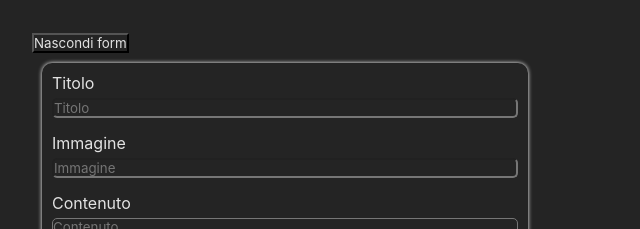
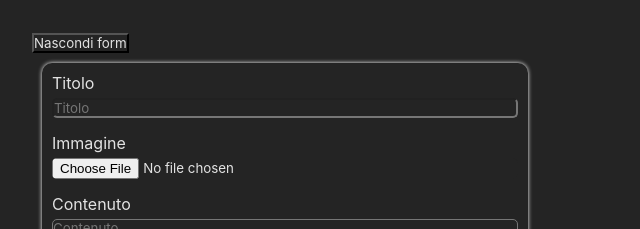
Before and after one commit to emilianogastaldo/react-form, a React (Vite) app: page / in a window 1280 px wide. Both pictures are taken after a click on the button "Mostra form". Shown: the top 229 px of the page, without its empty margins (0-640 px from the left). Built offline with nearby package versions, Linux system fonts and the light colour scheme; no server answers.

Commit message:
esempio di dialog

```diff
--- a/src/components/Form.jsx
+++ b/src/components/Form.jsx
@@ -11,7 +11,7 @@ const formTemplate = {
         default: ''
     },
     image: {
-        type:'text',
+        type:'file',
         label:'Immagine',
         default: ''
 
@@ -92,9 +92,12 @@ const Form = () => {
     // Funzione per il submit del form
     const handleSubmit = async e =>{
         e.preventDefault();
-        console.log(formData);
         try{
-            const res = await axios.post('http://localhost:8000/posts', formData);
+            const res = await axios.post('http://localhost:8000/posts', formData, {
+                headers: {
+                    "Content-Type":"multipart/form-data"
+                }
+            });
         }catch(err){
             console.error(err)
         }
@@ -133,6 +136,18 @@ const Form = () => {
                                         placeholder={label}
                                         value={formData[name]}
                                         onChange={e => changeData(name, e.target.value)}
+                                    />
+                                </label>
+                            )
+                        case 'file':
+                            return(
+                                <label className="flex-column" key={`form-element${index}`}>
+                                    {label}
+                                    <input
+                                        name={name}
+                                        type="file"
+                                        placeholder={label}
+                                        onChange={e => changeData(name, e.target.files[0])}
                                     />
                                 </label>
                             )
--- a/src/components/PostCard.css
+++ b/src/components/PostCard.css
@@ -22,4 +22,7 @@
     &:not(.available){
       opacity: .5;
     }
+    dialog{
+      position: relative;
+    }
   }
--- a/src/components/PostCard.jsx
+++ b/src/components/PostCard.jsx
@@ -1,3 +1,4 @@
+import { useState } from 'react';
 import './PostCard.css'
 import axios from 'axios';
 const apiUrl = import.meta.env.VITE_BASE_API_URL;
@@ -14,8 +15,12 @@ const PostCard = ({id, title, content, imageUrl, category, tags, published}) =>
             console.error(err);
         }
     }
+
+    const [deleteMode, setDeleteMode] = useState(false);
+
      return (
         <div className={`post ${published ? 'available' : ''}`}>
+
             <div className="card-image">
                 <img src={imageUrl} alt={title} />
             </div>
@@ -37,7 +42,13 @@ const PostCard = ({id, title, content, imageUrl, category, tags, published}) =>
                     {content || "Descrizione non disponibile"}
                 </p>
             </div>
-            <button onClick={() => (deletePost(id))}>Elimina</button>
+            <button onClick={() => setDeleteMode(true)}>Elimina</button>
+            <dialog open={deleteMode}>
+                <h3>Sei sicuro?</h3>
+                <p>Se procedi eliminerai il {title}</p>
+                <button>Elimina post</button>
+                <button onClick={() => setDeleteMode(false)}>Torna indietro</button>
+            </dialog>
         </div>
      )
 }
```
